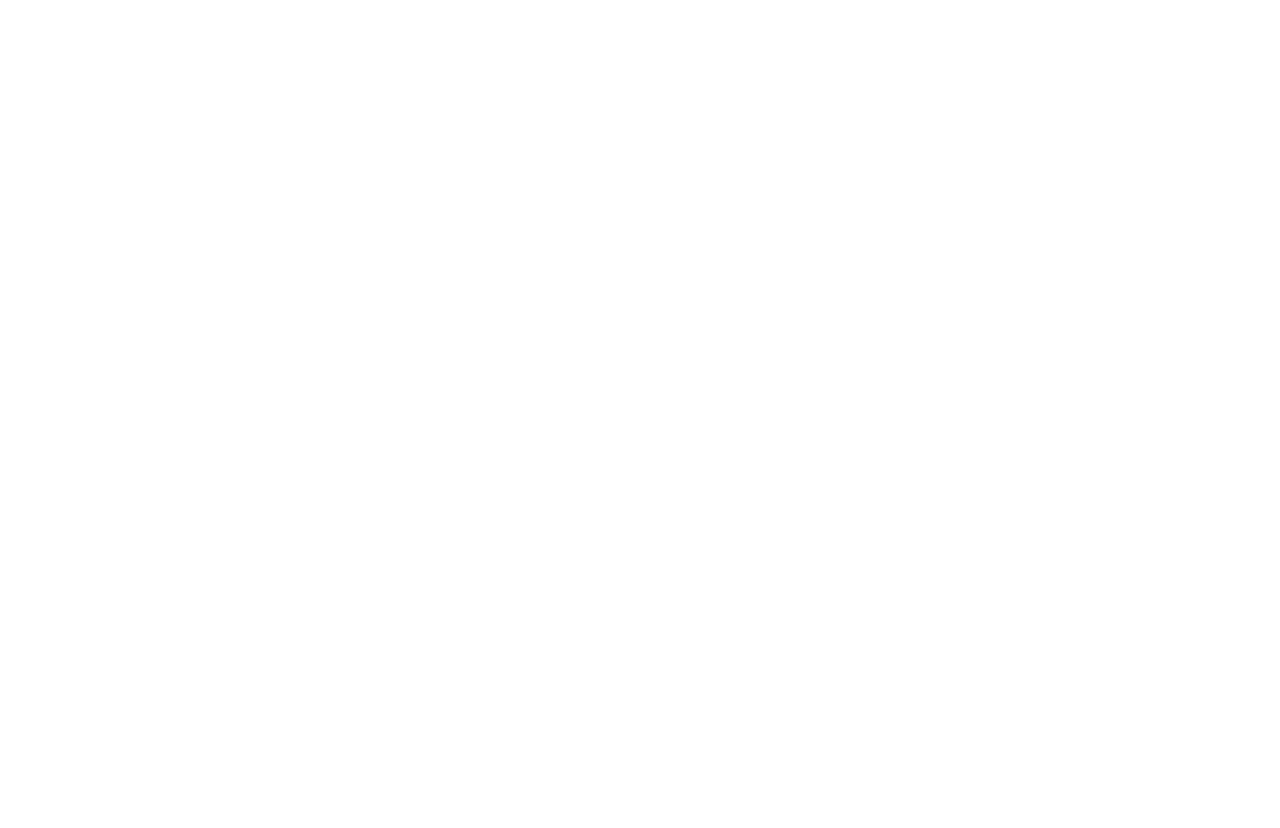
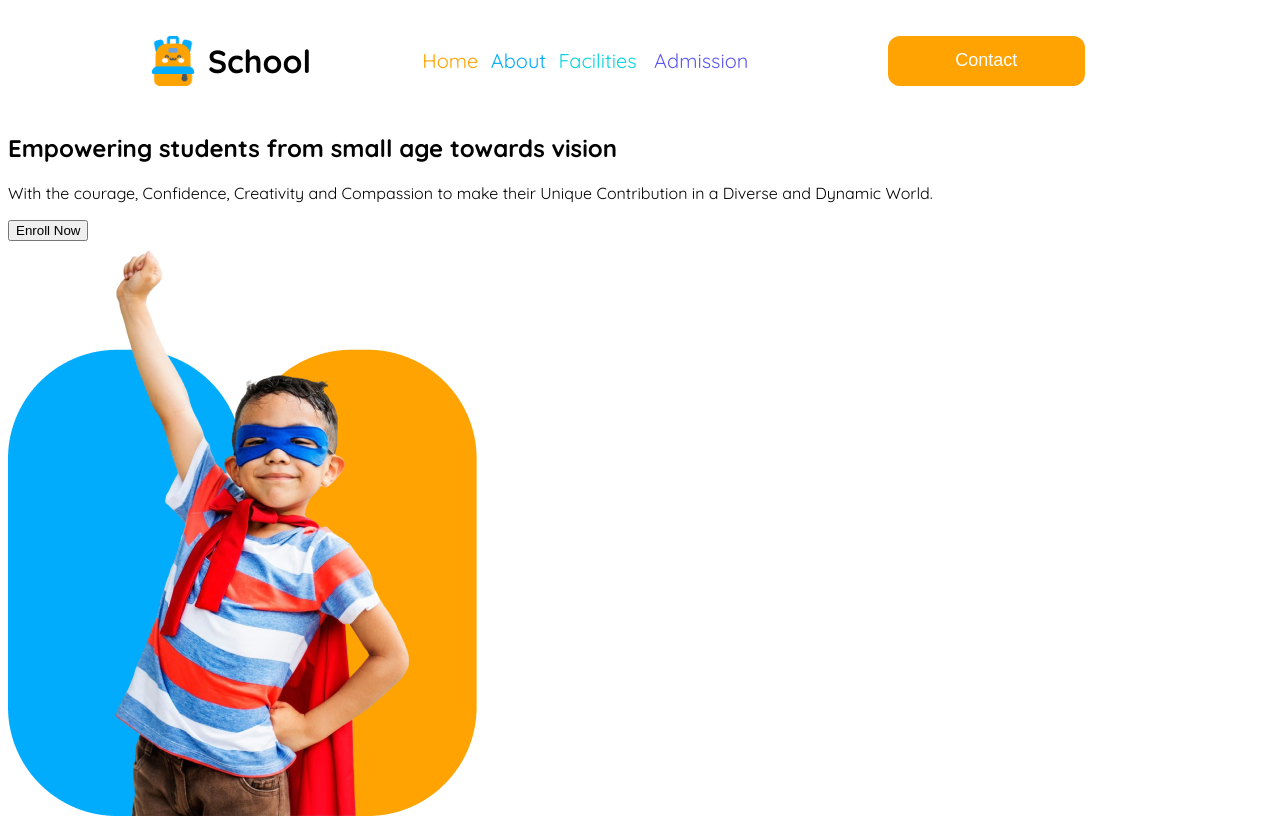
Before and after one commit to nehalmahmud18/assignment-2, a plain HTML site: page index.html in a window 1280 px wide. Before the commit the page ends 800 px from the top, so only its background shows below. Drawn offline with Linux system fonts and the light colour scheme.

Commit message:
added navbar

```diff
--- a/index.html
+++ b/index.html
@@ -6,8 +6,41 @@
     <title>kids school</title>
     <link rel="stylesheet" href="style/style.css">
 </head>
-<body>
+<body class="quicksand-normal">
     <header>
+        <nav class="navbar display-flex">
+            <div class="nav-logo">
+                <img src="./assets/logo.png" alt="Logo">
+            <h3 class="nav-tiitle">School</h3>
+
+
+            </div>
+            <div class="menu">
+                <ul class="menubar">
+                    <li class="nav-items-1"><a href="">Home</a></li>
+                    <li class="nav-items-2"><a href="">About</a></li>
+                    <li class="nav-items-3"><a href="">Facilities</a></li>
+                    <li class="nav-items-4"><a href="">Admission</a></li>
+                </ul>
+            </div>
+            <button class="btn-primary">Contact</button>
+
+
+        </nav>
+        <section class="banner">
+            <div class="text-info">
+                <h1 class="banner-title">Empowering
+                    students from small age towards vision</h1>
+                <p class="banner-description">With the courage, Confidence, Creativity and Compassion to make their Unique Contribution in a Diverse and Dynamic World.</p>
+                <button class="enroll-btn">Enroll Now</button>
+
+
+            </div>
+            <div>
+                <img src="./assets/hero-kids.png" alt="">
+            </div>
+
+        </section>
 
     </header>
     <main>
--- a/style/style.css
+++ b/style/style.css
@@ -0,0 +1,86 @@
+
+@import url('https://fonts.googleapis.com/css2?family=Quicksand:wght@300..700&display=swap');
+
+/* shared styles */
+.quicksand-normal {
+  font-family: "Quicksand", serif;
+  font-optical-sizing: auto;
+  font-weight: 400;
+  font-style: normal;
+}
+.display-flex{
+    display: flex;
+
+}
+
+.navbar{
+    margin: 0 140px;
+}
+.nav-logo{
+    display: flex;
+    align-items: center;
+}
+.nav-logo img{
+
+height: 50px;
+  margin-right: 10px;
+}
+.nav-tiitle{
+    font-size: 32px;
+    font-weight: 700;
+}
+.menu ul{
+    display: flex;
+    justify-content:center;
+  }
+  .menu{
+    width: 387px;
+    margin: 0 auto;
+    padding: 24px;
+  }
+.menubar li{
+    display: grid;
+   grid-template-columns: repeat(4,1fr);
+    list-style: none;
+    align-items: center;
+    justify-content: space-around;
+}
+
+.nav-items-1 a{
+
+        text-decoration: none;
+        color: #FEA301;
+        font-size: 20px;
+}
+.nav-items-2 a{
+
+    text-decoration: none;
+    color: #01ACFD;
+    font-size: 20px;
+}
+.nav-items-3 a{
+
+    text-decoration: none;
+    color: #05D4DF;
+    font-size: 20px;
+}
+.nav-items-4 a{
+
+    text-decoration: none;
+    color: #5D58EF;
+    font-size: 20px;
+}
+ .btn-primary{
+    background-color: #FEA301;
+    color: white;
+    width: 197px;
+    height: 50px;
+    padding: 10px 10px;
+    border-radius: 12px;
+    text-decoration: none;
+    font-size: 18px;
+    border: none;
+    margin: auto;
+
+
+}
```
Also changed, not shown: 1 other file.
